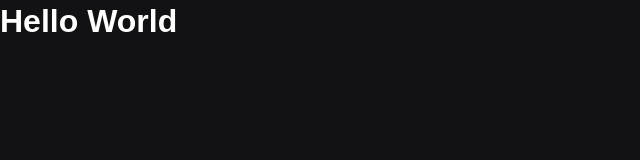
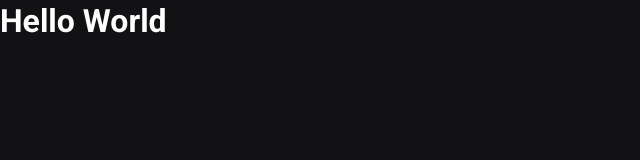
Before and after one commit to dgbragas/boilerplate__nextjs, a Next.js app: page / in a window 1280 px wide. Shown: the top 160 px of the page, without its empty margins (0-640 px from the left). Built offline with nearby package versions, Linux system fonts and the light colour scheme.

Commit message:
feat: adding default application <head /> and using external font in global styles

```diff
--- a/src/pages/_document.tsx
+++ b/src/pages/_document.tsx
@@ -1,4 +1,10 @@
-import Document, { DocumentContext } from 'next/document';
+import Document, {
+  DocumentContext,
+  Html,
+  Head,
+  Main,
+  NextScript,
+} from 'next/document';
 import { ServerStyleSheet } from 'styled-components';
 
 export default class AppDocument extends Document {
@@ -26,4 +32,23 @@
       sheet.seal();
     }
   }
+
+  render(): JSX.Element {
+    return (
+      <Html lang="pt-br">
+        <Head>
+          <meta charSet="utf-8" />
+          <link rel="preconnect" href="https://fonts.gstatic.com" />
+          <link
+            href="https://fonts.googleapis.com/css2?family=Roboto:wght@400;500;700&display=swap"
+            rel="stylesheet"
+          />
+        </Head>
+        <body>
+          <Main />
+          <NextScript />
+        </body>
+      </Html>
+    );
+  }
 }
--- a/src/styles/global.ts
+++ b/src/styles/global.ts
@@ -5,7 +5,7 @@
 export const GlobalStyle = createGlobalStyle`
     * {
     box-sizing: border-box;
-    font-family: Arial, Helvetica, sans-serif;
+    font-family: 'Roboto', sans-serif;
     line-height: 150%;
     margin: 0;
     outline: 0;
@@ -29,7 +29,7 @@
   }
 
   body, input, button, textarea {
-    font-family: 400 1rem Arial, Helvetica, sans-serif;
+    font-family: 400 1rem 'Roboto', sans-serif;
     -webkit-font-smoothing: antialiased;
   }
 
```
